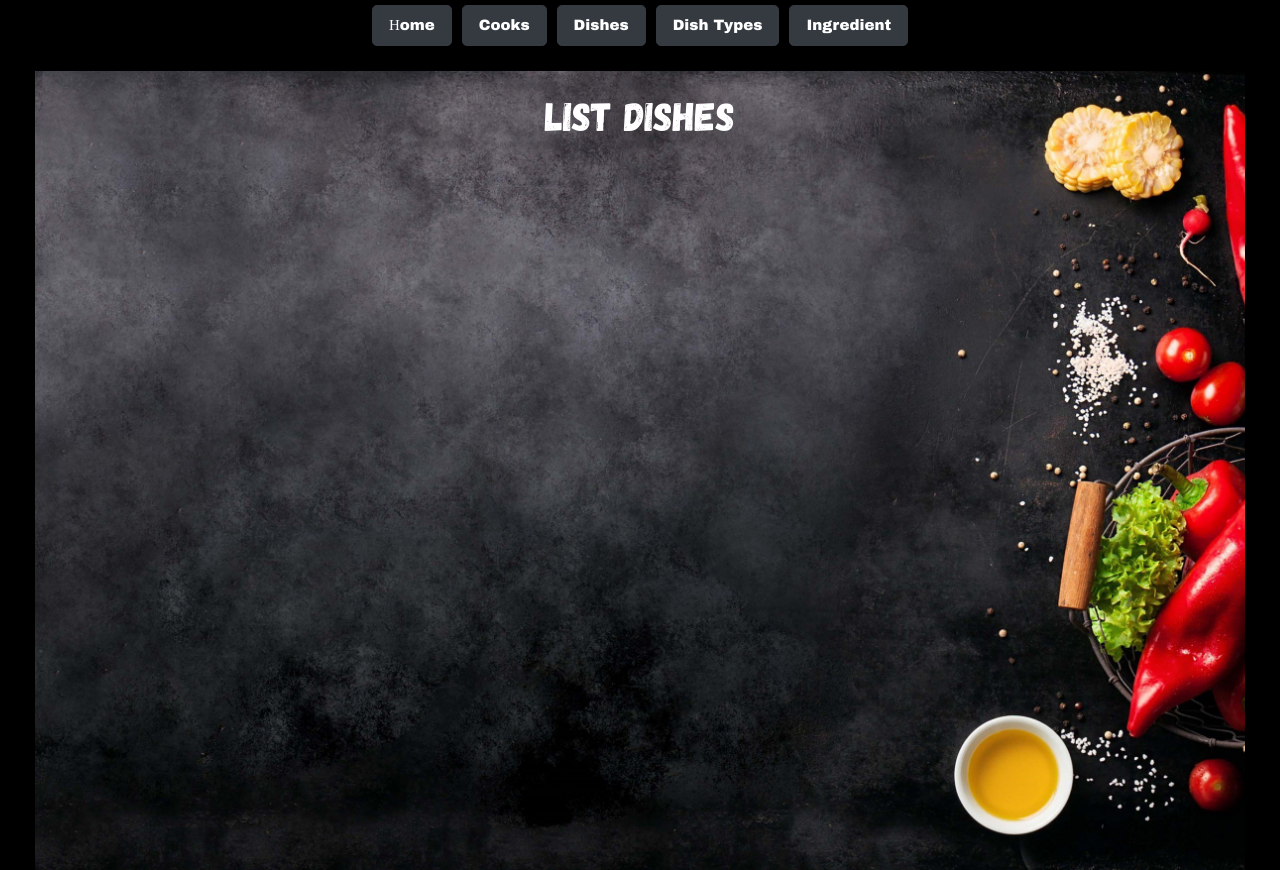
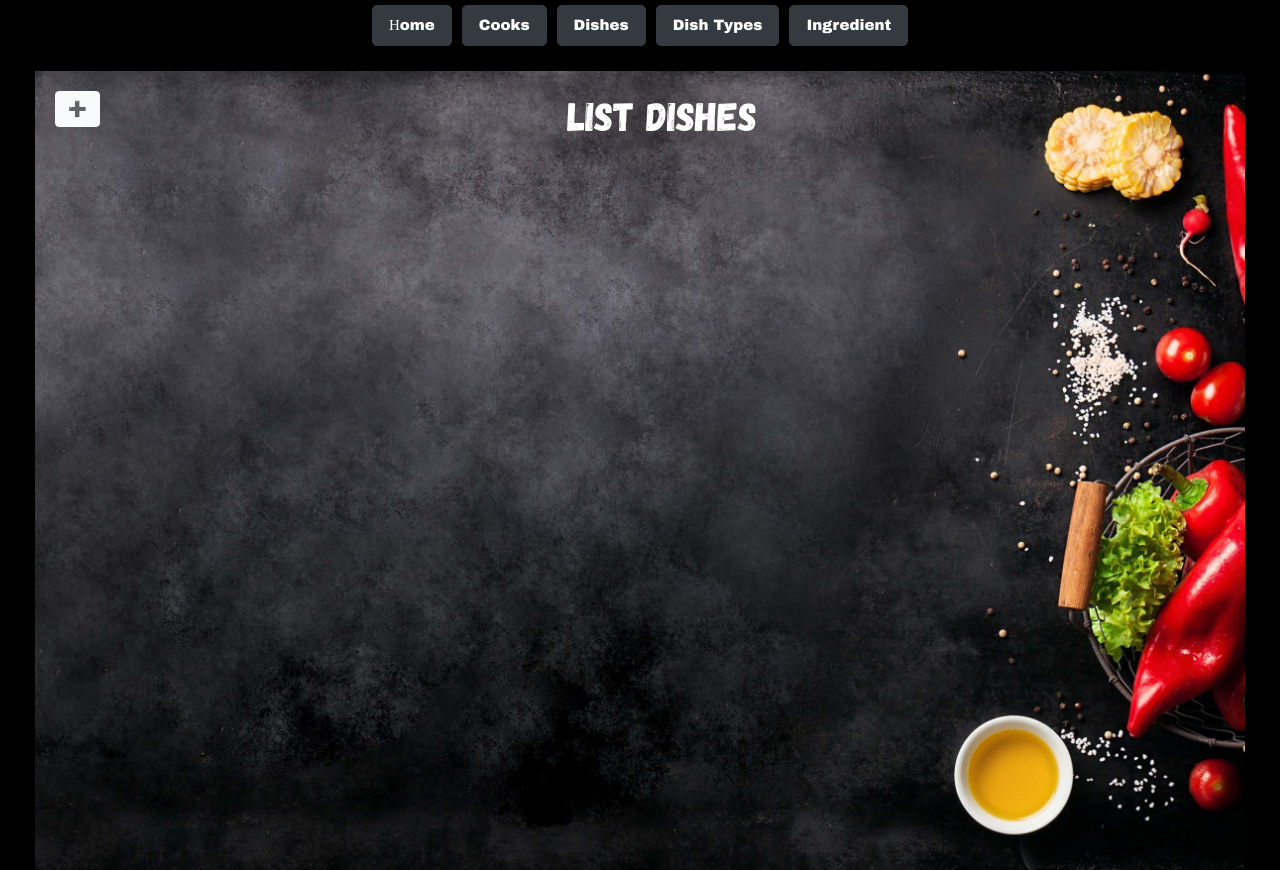
Before and after one commit to AlyonkaB/-restaurant-kitchen-service, a Django app: page /kitchen/dishes/ in a window 1280 px wide. Shown: the top 870 px of the page. Run offline with Django 5.2, Linux system fonts and the light colour scheme; data that the repository does not hold is empty.

Commit message:
updated template dish_detail, dish_list

```diff
--- a/templates/kitchen/dish_list.html
+++ b/templates/kitchen/dish_list.html
@@ -3,7 +3,11 @@
 {% block content %}
 
   <div class="content-list">
-
+    <div style="float: left">
+      <a href="{% url 'kitchen:dishes-create' %}" class="btn btn-light">
+      ➕
+      </a>
+    </div>
     <div class="title">
       <h1> List dishes </h1>
     </div>
```
Also changed, not shown: templates/kitchen/dish_detail.html (+6 -1 lines).
